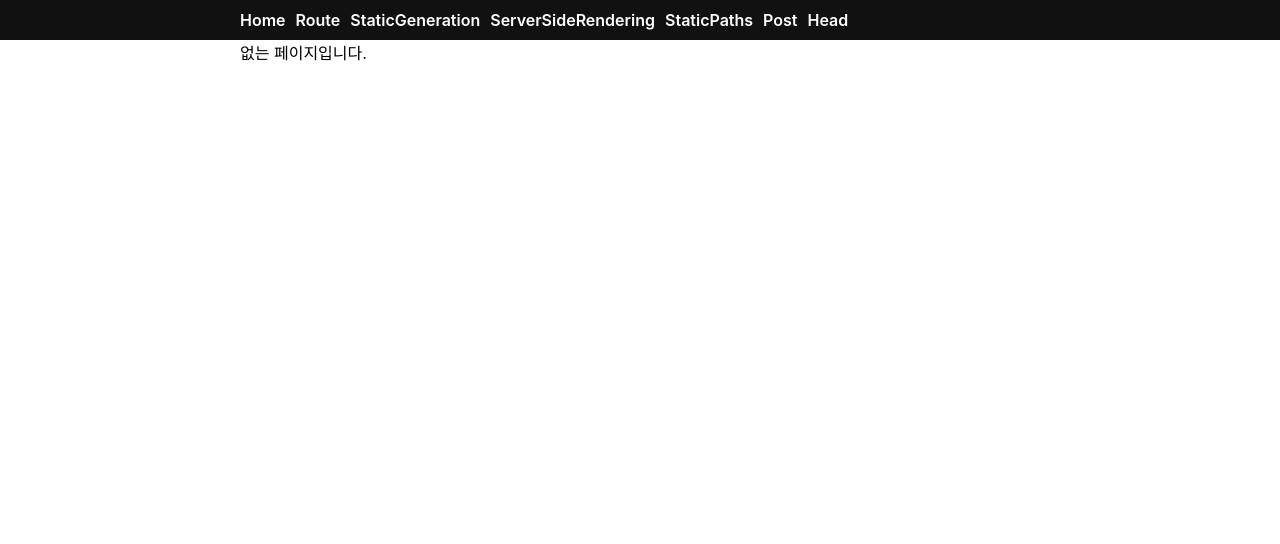
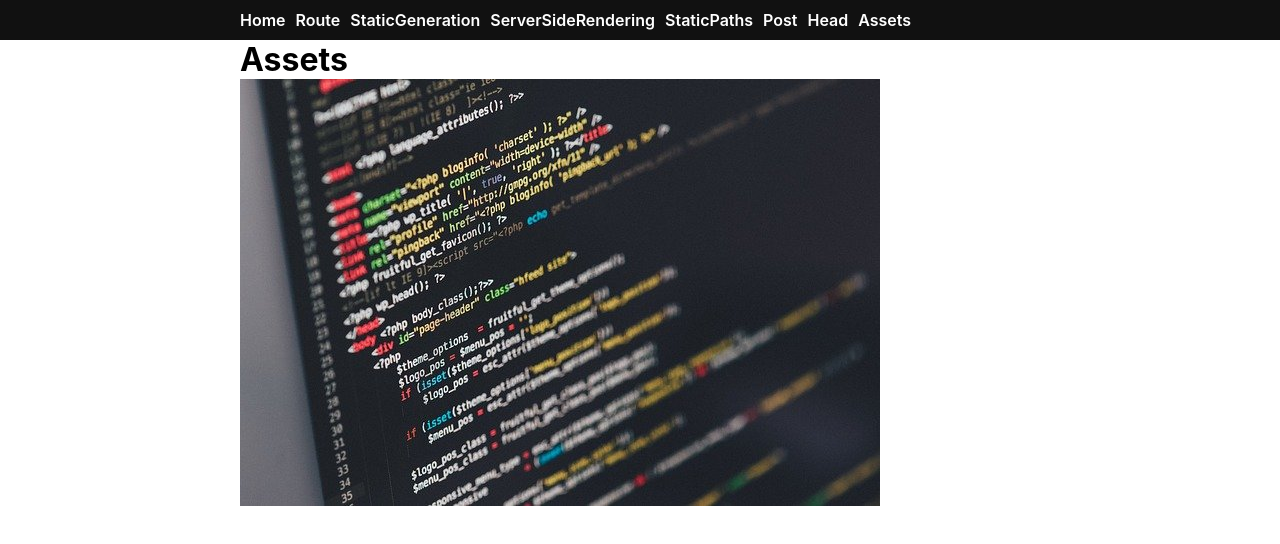
Before and after one commit to socratone/nextjs-example, a Next.js app: page /assets in a window 1280 px wide. Before the commit this address had no page. Shown: the top 544 px of the page. Built offline with nearby package versions, Linux system fonts and the light colour scheme.

Commit message:
feat: assets 불러오는 예제 추가

```diff
--- a/components/Layout.tsx
+++ b/components/Layout.tsx
@@ -17,6 +17,7 @@ const Layout = ({ children }: LayoutProps) => {
           <Link href="/static-paths">StaticPaths</Link>
           <Link href="/post">Post</Link>
           <Link href="/head">Head</Link>
+          <Link href="/assets">Assets</Link>
         </Nav>
       </Header>
       <Main>{children}</Main>
--- /dev/null
+++ b/pages/assets/index.tsx
@@ -0,0 +1,20 @@
+import Image from 'next/image';
+
+/**
+ * 사용자가 assets에 접근할 수 있으려면 public 폴더에 이미지 파일을 둬야 한다.
+ */
+const Assets = () => {
+  return (
+    <>
+      <h1>Assets</h1>
+      <Image
+        src="/assets/images/developer.jpg"
+        alt="developer"
+        width="640"
+        height="427"
+      />
+    </>
+  );
+};
+
+export default Assets;
--- a/pages/index.tsx
+++ b/pages/index.tsx
@@ -1,5 +1,4 @@
 import type { NextPage } from 'next';
-import Head from 'next/head';
 
 const Home: NextPage = () => {
   return (
```
Also changed, not shown: public/assets/images/developer.jpg (added).
